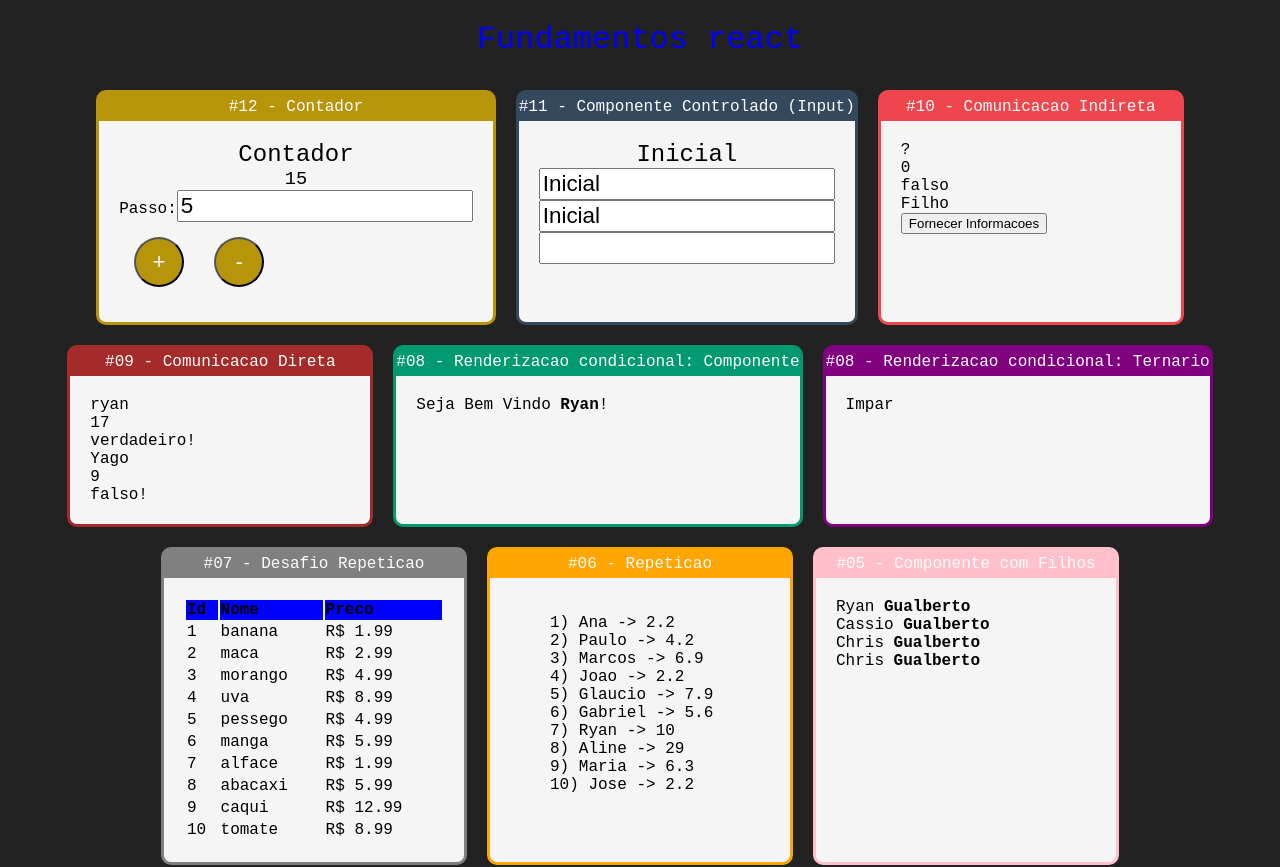
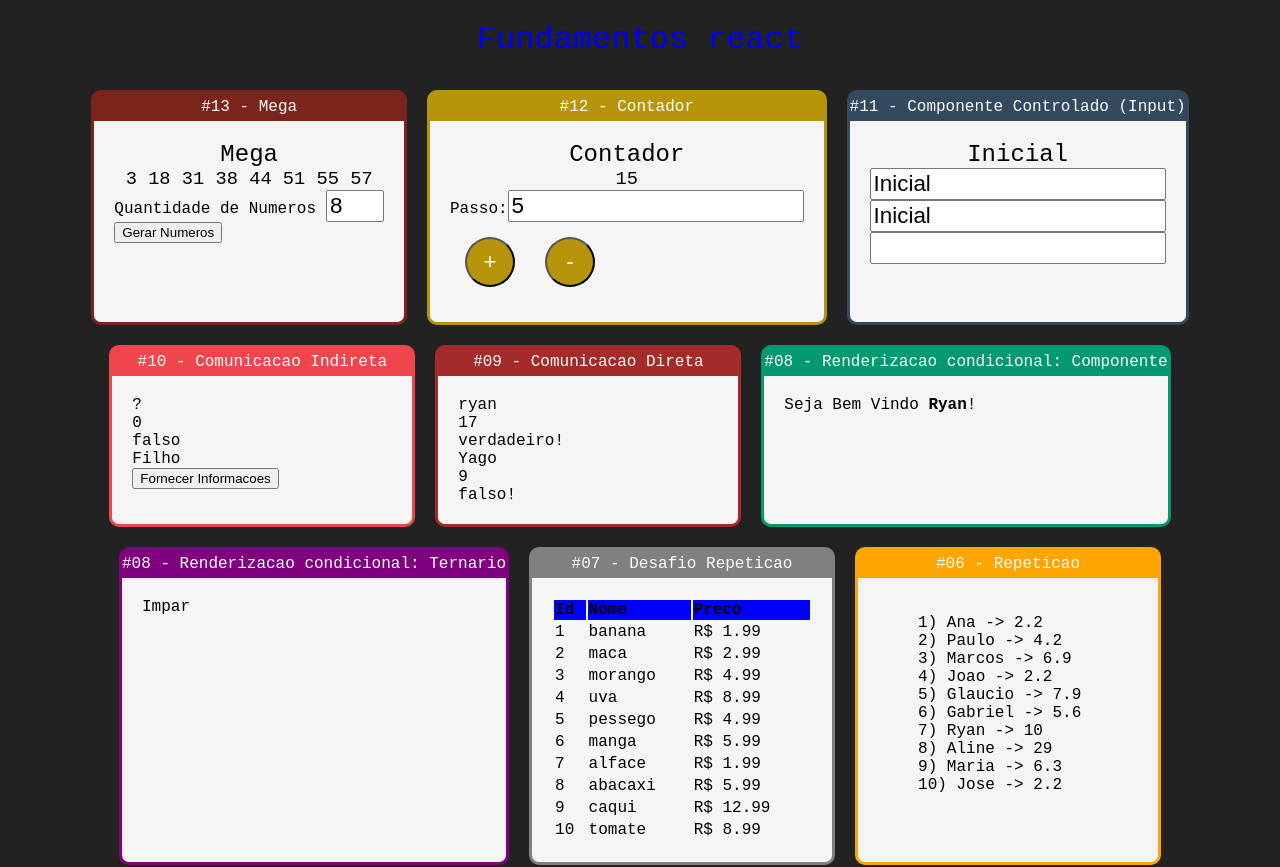
Before and after one commit to RyanGualberto/fundamentos-react, a React (Create React App) app: page / in a window 1280 px wide. Shown: the top 867 px of the page. Built offline with nearby package versions, Linux system fonts and the light colour scheme; the HTML template or start-up script is replaced by a standard one.

Commit message:
s2a41: desafio mega sena, finish module

```diff
--- a/src/App.jsx
+++ b/src/App.jsx
@@ -14,6 +14,7 @@
 import IndiretaPai from './components/comunicacao/IndiretaPai'
 import Input from './components/formulario/Input'
 import Contador from './components/contador/Contador'
+import Mega from './components/mega/Mega';
 
 import './App.css'
 const tag = <h1>Fundamentos react</h1>;
@@ -23,6 +24,9 @@
         <div className='app'>
             { tag }
             <div className='card-group'>
+            <Card titulo="#13 - Mega" color="#7b241c">
+                <Mega qtde={8}></Mega>
+            </Card>
             <Card titulo="#12 - Contador" color="#b7950b  ">
                 <Contador numeroInicial={15}></Contador>
             </Card>
--- /dev/null
+++ b/src/components/mega/Mega.css
@@ -0,0 +1,8 @@
+.Mega input{
+    font-size: 1.4rem;
+    width: 50px;
+}
+
+.Mega label {
+    margin-right: 10px;
+}
--- /dev/null
+++ b/src/components/mega/Mega.jsx
@@ -0,0 +1,45 @@
+import React, { useState } from "react";
+import './Mega.css'
+
+export default (props) => {
+    function gerarNumeroNC(min, max, array){
+        const aleatorio = parseInt(Math.random() * (max + 1 - min)) + min
+        return array.includes(aleatorio) ? gerarNumeroNC(min, max, array) : aleatorio
+    }
+
+    function gerarNumeros(qtde) {
+        const numeros = Array(qtde).fill(0).reduce((nums) => {
+            const novoNumero = gerarNumeroNC(1, 60, nums)
+            return [...nums, novoNumero]
+        }, []).sort((n1,n2) => n1 - n2);
+        return numeros
+    }
+    const [qtde, setQtde] = useState(props.qtde || 6)
+    const numerosIniciais = gerarNumeros(qtde)
+    const [numeros, setNumeros] = useState(numerosIniciais)
+
+    return (
+        <div className="Mega">
+            <h2>Mega</h2>
+            <h3>{numeros.join(' ')}</h3>
+            <div>
+                <label>
+                    Quantidade de Numeros
+                </label>
+                <input
+                min="6"
+                max="17"
+                type="number"
+                value={qtde}
+                onChange={(e) => {
+                    setQtde(+e.target.value);
+                    setNumeros(gerarNumeros(+e.target.value))
+                }
+                }/>
+            </div>
+            <button onClick={_ => setNumeros(gerarNumeros(qtde))}>
+                Gerar Numeros
+            </button>
+        </div>
+    )
+}
```
